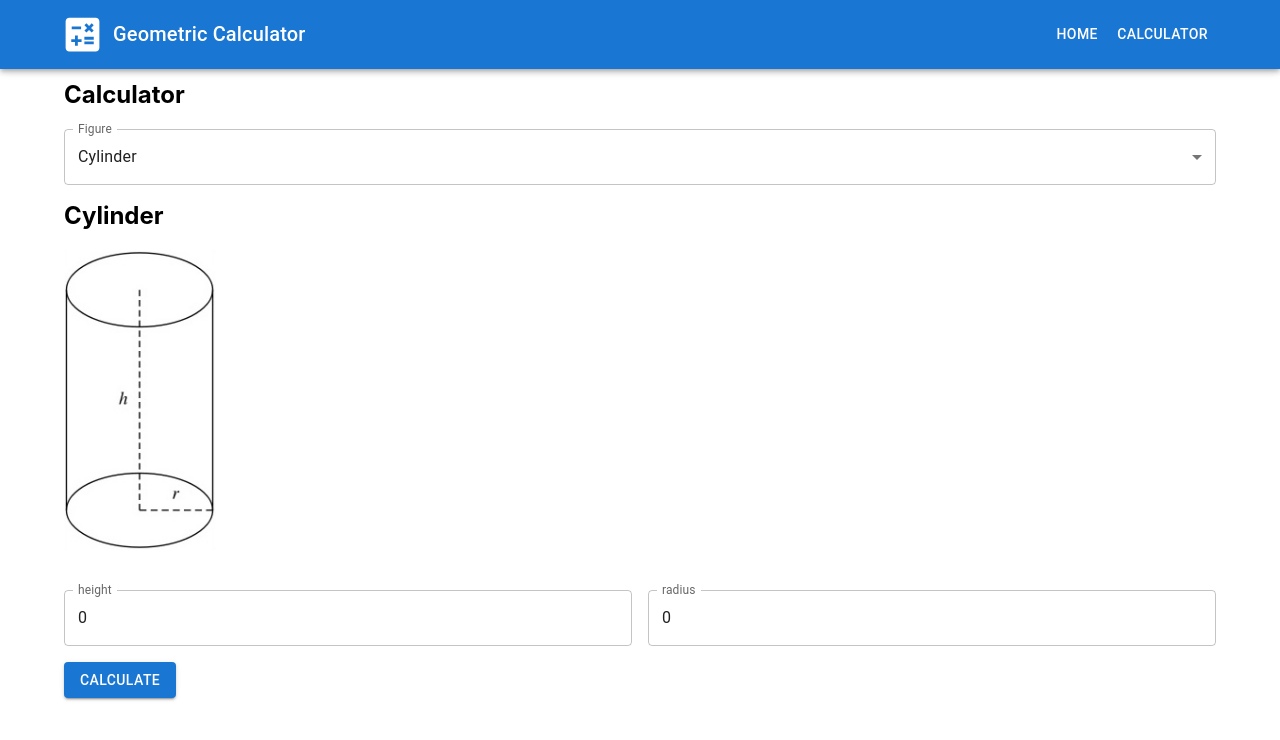
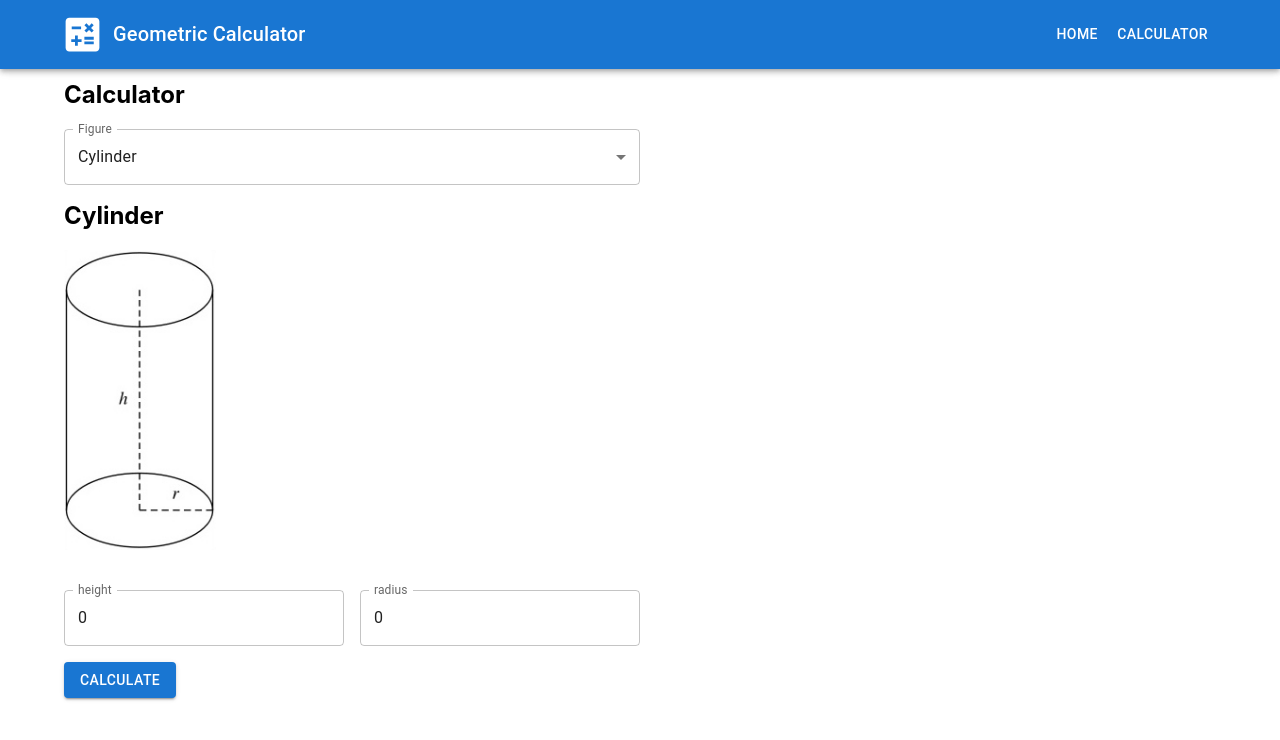
Before and after one commit to filipaniu/react-calculator, a React (Create React App) app: page /calculator in a window 1280 px wide. Shown: the top 740 px of the page. Built offline with nearby package versions, Linux system fonts and the light colour scheme.

Commit message:
Calculator Page width 50% + adjustments

```diff
--- a/src/components/CubeCalc.js
+++ b/src/components/CubeCalc.js
@@ -29,7 +29,7 @@ function CubeCalc(){
         </Card>;
     }
 
-    return <Box spacing="2" sx={{ my: 2 }}>
+    return <Box spacing="2" sx={{ my: 2}}>
         <Grid container spacing={2}>
             <Grid item xs={12}>
                 <h2 style={{ margin: 0 }}>Cube</h2>
--- a/src/components/pages/CalculatorPage.js
+++ b/src/components/pages/CalculatorPage.js
@@ -6,7 +6,7 @@ import FormControl from "@mui/material/FormControl";
 import {useState} from "react";
 import RotationalFigureCalc from "../RotationalFigureCalc";
 import CubeCalc from "../CubeCalc";
-import {Container} from "@mui/material";
+import {Box, Container} from "@mui/material";
 
 function renderCalculator(figure) {
     if (figure == 'cone' || figure == 'cylinder') {
@@ -23,6 +23,7 @@ export default function CalculatorPage() {
     const [figure, setFigure] = useState('cylinder');
 
     return <Container fixed={true}>
+        <Box sx={{width:'50%'}}>
         <h2>Calculator</h2>
             <FormControl fullWidth>
                 <InputLabel>Figure</InputLabel>
@@ -33,5 +34,6 @@ export default function CalculatorPage() {
                 </Select>
             </FormControl>
             {renderCalculator(figure)}
+        </Box>
     </Container>;
 }
```
Lines whose indentation alone changed are shown as unchanged.
